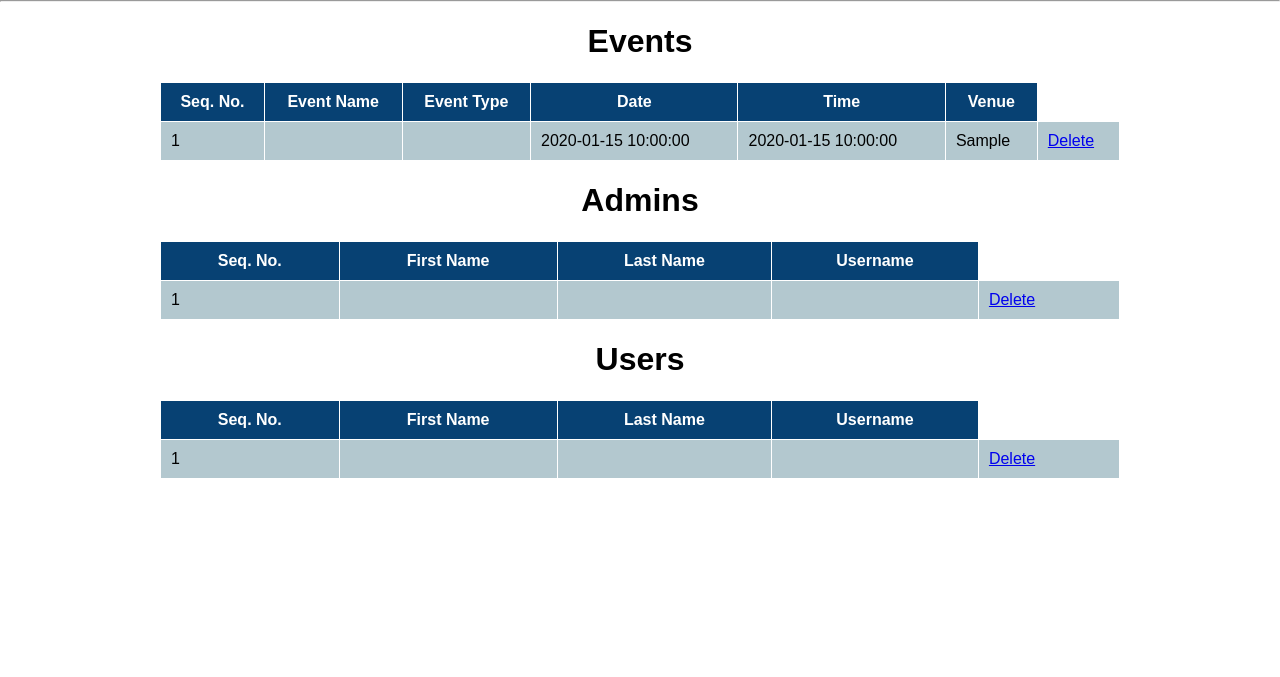
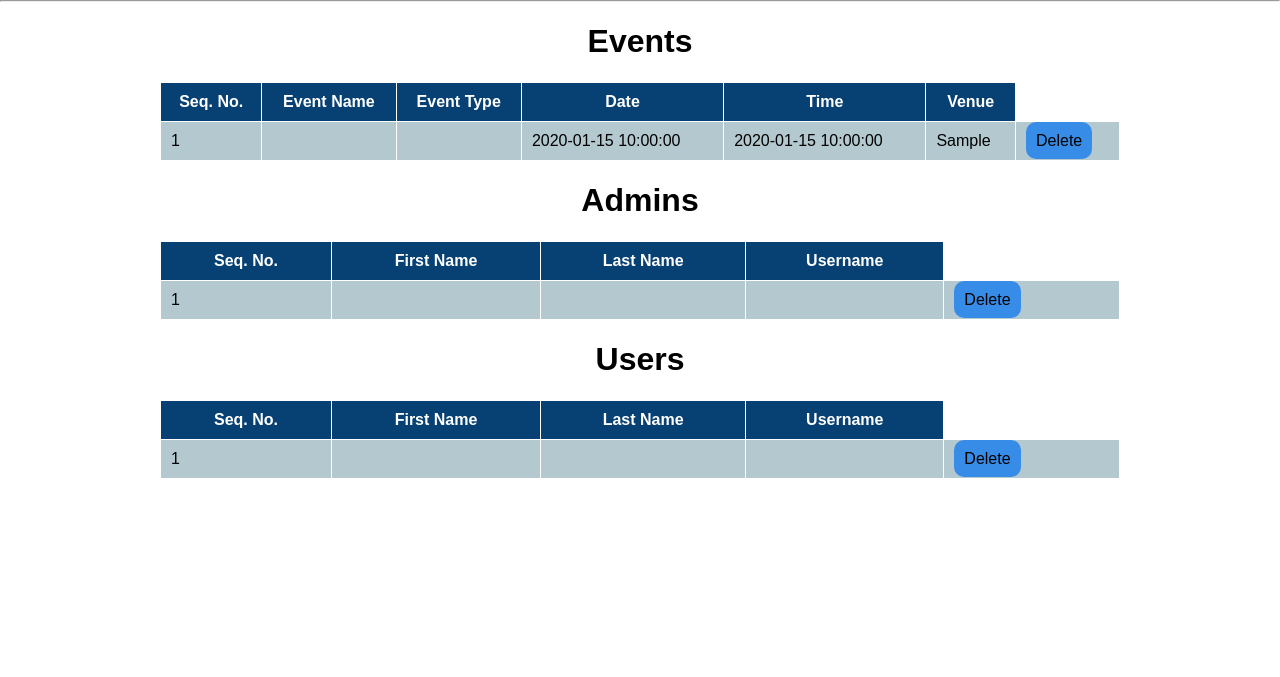
Before and after one commit to AAlimurung/F2_Alimurung, a PHP site: page / in a window 1280 px wide. Shown: the part 112-789 px from the top of the page. Run offline with PHP 8.4, Linux system fonts and the light colour scheme; tables that the repository leaves empty or names only in its code hold one stand-in row (values such as "Sample post"); data that the repository does not hold is empty.

Commit message:
styles changed

```diff
--- a/about-us.php
+++ b/about-us.php
@@ -18,7 +18,7 @@
          <meta charset="UTF-8">
          <meta name="viewport" content="width=device-width, initial-scale=1.0">
          <title>CONquest: Event Planner</title>
-         <link rel="stylesheet" href="css/styles.css">
+         <link rel="stylesheet" href="css/about-styles.css">
          <link rel="stylesheet" href="css/common-styles.css">
          <link rel="stylesheet" href="https://cdnjs.cloudflare.com/ajax/libs/font-awesome/4.7.0/css/font-awesome.min.css">
 
--- a/css/common-styles.css
+++ b/css/common-styles.css
@@ -99,6 +99,21 @@ body{
     background: #B3C8CF;
 }
 
+.table td a {
+    text-decoration: none;
+    color: black;
+    background-color: #378CE7;
+    padding: 10px;
+    border-radius: 10px;
+    margin: 10px 0;
+    transition: .5s;
+}
+
+.table td a:hover{
+    background-color: #5356FF;
+    transition: .5s;
+}
+
 /* footer part pero wa lang contents */
 .footer{
     position: relative;
```
Also changed, not shown: css/about-styles.css (renamed from css/styles.css).
